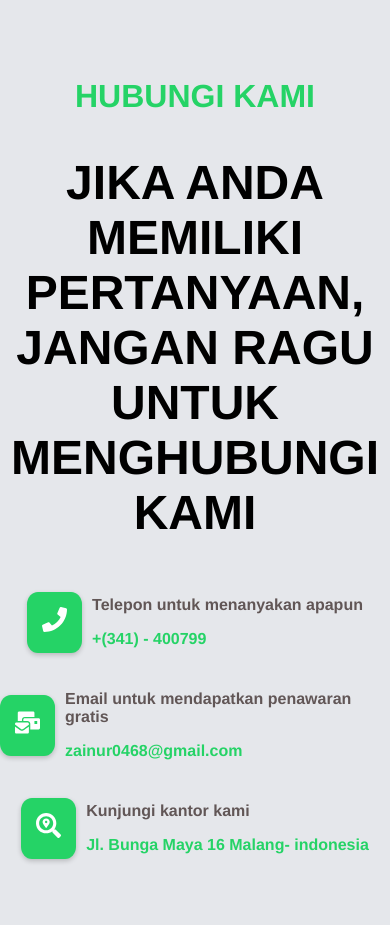
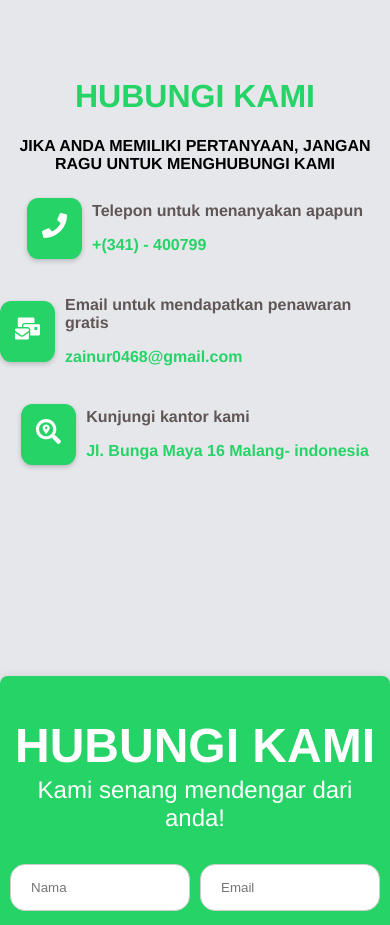
Before and after one commit to IdinGanteng/profile-company-BDR, a React (Vite) app: page / in a window 390 px wide. Shown: the part 3140-4065 px from the top of the page. Built offline with nearby package versions, Linux system fonts and the light colour scheme; no server answers.

Commit message:
finisssss

```diff
--- a/src/user/user.css
+++ b/src/user/user.css
@@ -875,4 +875,7 @@ html{
   .news-container p{
     font-size: 3vw;
   }
+  .kontak-container h2{
+    font-size: 1rem;
+  }
 }
```
